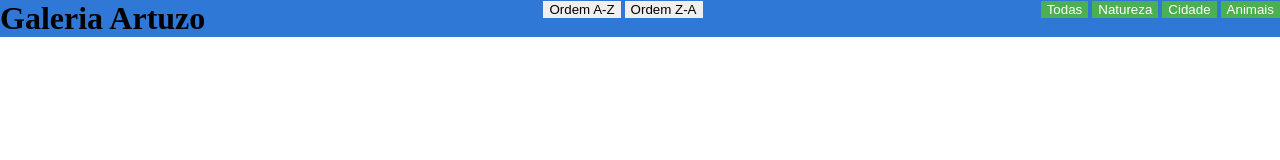
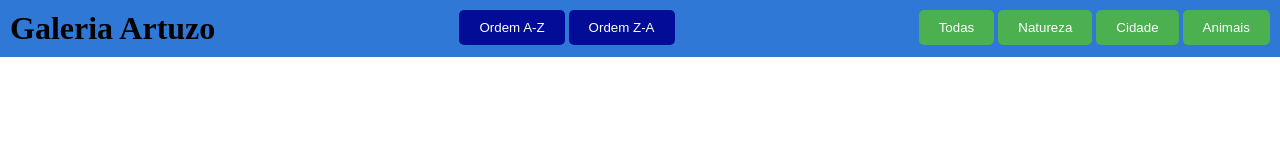
Before and after one commit to yrdma/DensvWEB, a plain HTML site: page index.html in a window 1280 px wide. Drawn offline with Linux system fonts and the light colour scheme.

Commit message:
primeiro commit

```diff
--- a/fotos.css
+++ b/fotos.css
@@ -9,14 +9,19 @@ header{
     display: flex;
     text-align: center;
     justify-content: space-between;/* Só funciona se tiver display:flex */
+    padding: 10px;
 }
-#boxor-ordenar button{
+#box-ordenar button, #box-categorias button{
+
     border: 0;
+    color: #fff;
+    padding: 10px 20px;
+    border-radius: 5px;
 
+}
+#box-ordenar button{
+    background-color: #020c96;
 }
 #box-categorias button{
     background-color: #4caf50;
-    border: 0;
-    color: #fff;
-
 }
--- a/index.html
+++ b/index.html
@@ -11,7 +11,7 @@
   <body>
     <header>
       <div><h1>Galeria Artuzo</h1></div>
-      <div id="boxor-ordenar">
+      <div id="box-ordenar">
         <button>Ordem A-Z</button>
         <button>Ordem Z-A</button>
       </div>
```
